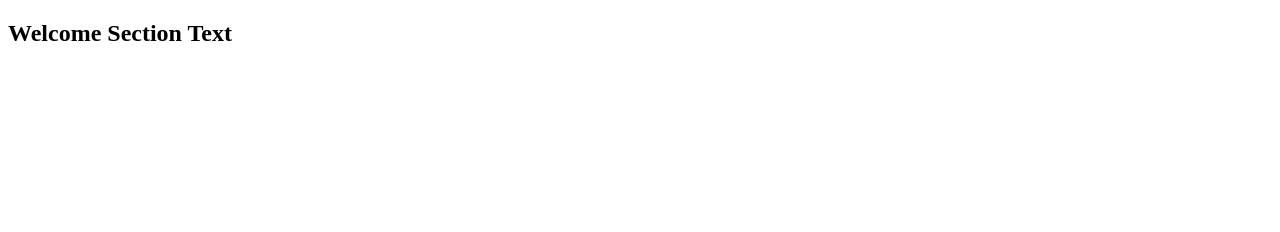
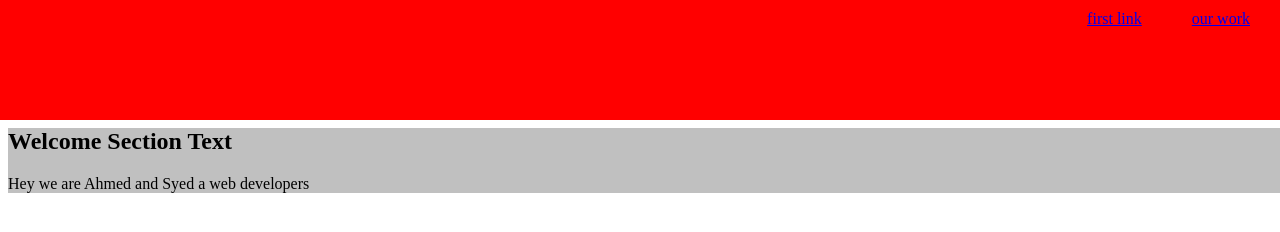
Before and after one commit to ReAliens/microverseWithSyed, a plain HTML site: page index.html in a window 1280 px wide. Drawn offline with Linux system fonts and the light colour scheme.

Commit message:
finish app

```diff
--- a/css/style.css
+++ b/css/style.css
@@ -0,0 +1,41 @@
+body {
+    display: block;
+    flex-direction: column;
+}
+
+#navbar {
+    position: fixed;
+    top: 0;
+    left: 0;
+    background-color: red;
+    height: 100px;
+    display: flex;
+    width: 100%;
+    justify-content: flex-end;
+    padding: 10px 20px;
+}
+
+a{
+    margin-right: 50px;
+}
+
+#welcome-section {
+    margin-top: 100px;
+    position: absolute;
+    height: 100vh;
+    flex-direction: column;
+    justify-content: center;
+    align-items: center;
+    width: 100%;
+    z-index: 10;
+}
+
+.first-container{
+    background-color: silver;
+}
+
+@media screen and (min-width: 480px) {
+    body {
+        display: flex;
+    }
+}
--- a/index.html
+++ b/index.html
@@ -8,18 +8,25 @@
 
   <body>
     <script src="https://cdn.freecodecamp.org/testable-projects-fcc/v1/bundle.js"></script>
-
-    <section id="welcome-section">
-      <h1>Welcome Section Text</h1>
-    </section>
     <section id="projects">
       <div class="project-tile">
-        <a href="wwww.google.com" target="_blank"> </a>
+        <a href="wwww.google.com"> </a>
         <nav id="navbar">
-          <a href="#"></a>
+          <a href="#"> first link </a>
+          <a
+            href="https://github.com/ReAliens/microverseWithSyed"
+            id="profile-link"
+            target="_blank"
+          >
+            our work
+          </a>
         </nav>
-        <a href="https://github.com/ReAliens/microverseWithSyed"
-        id="profile-link"
+      </div>
+    </section>
+    <section id="welcome-section">
+      <div class="first-container">
+        <h1>Welcome Section Text</h1>
+        <p>Hey we are Ahmed and Syed a web developers</p>
       </div>
     </section>
     <script src="js/index.js"></script>
```
